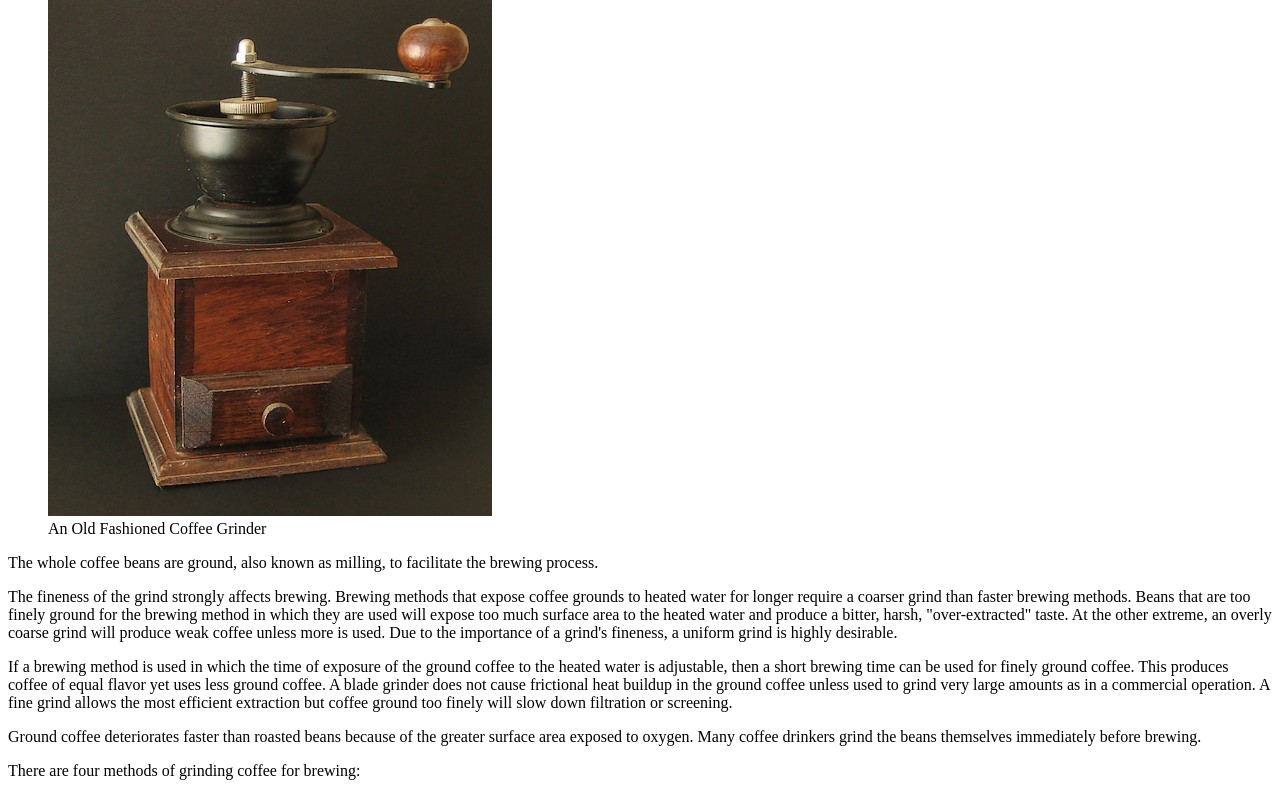
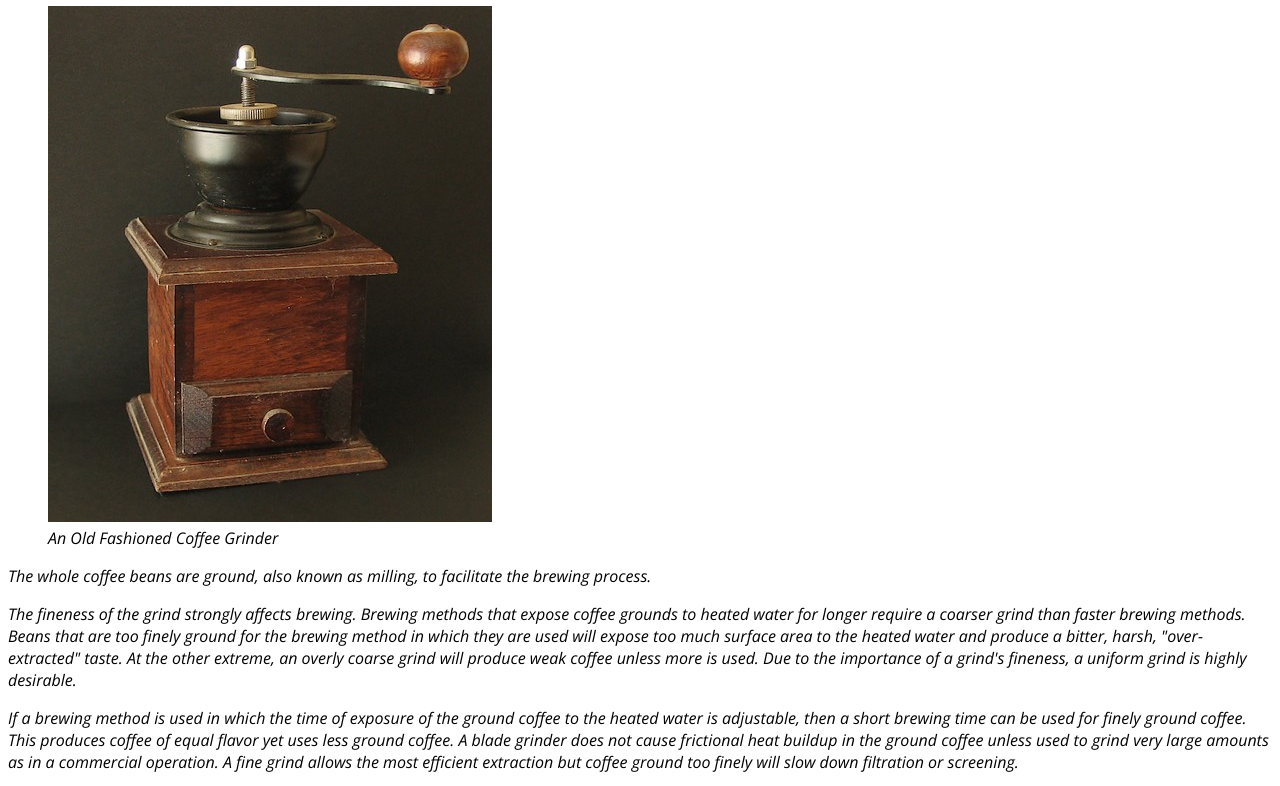
Before and after one commit to Mavqrick/Mavqrick.github.io, a plain HTML site: page Website Project/grinding.html in a window 1280 px wide. Shown: the part 80-866 px from the top of the page. Drawn offline with nearby package versions, Linux system fonts and the light colour scheme.

Commit message:
Update grinding.html

```diff
--- a/Website Project/grinding.html
+++ b/Website Project/grinding.html
@@ -3,6 +3,8 @@
 <head>
 <meta charset="utf-8">
 <title>Coffee Grinding</title>
+<link href="https://fonts.googleapis.com/css2?family=Open+Sans:ital@1&display=swap" rel="stylesheet">
+<link href="stylesheet.css" rel="stylesheet" type="text/css"/>
 
 </head>
 
```
